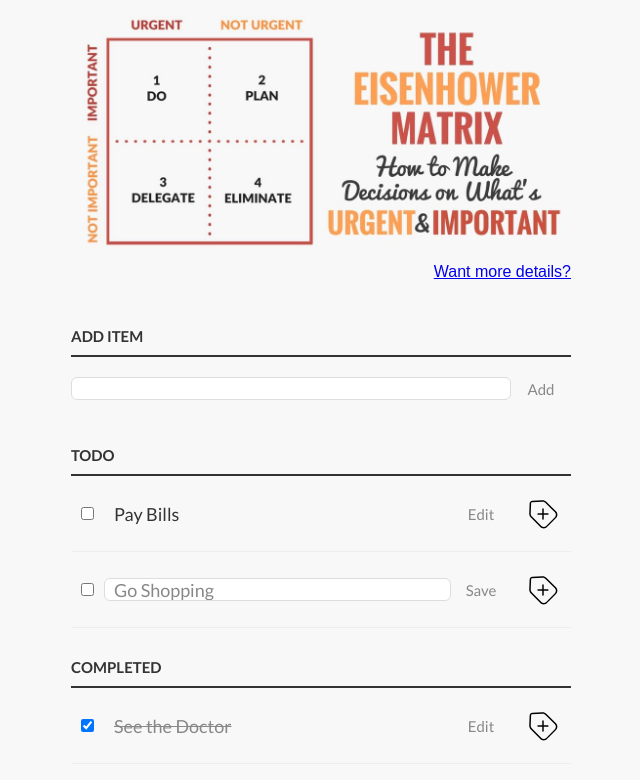
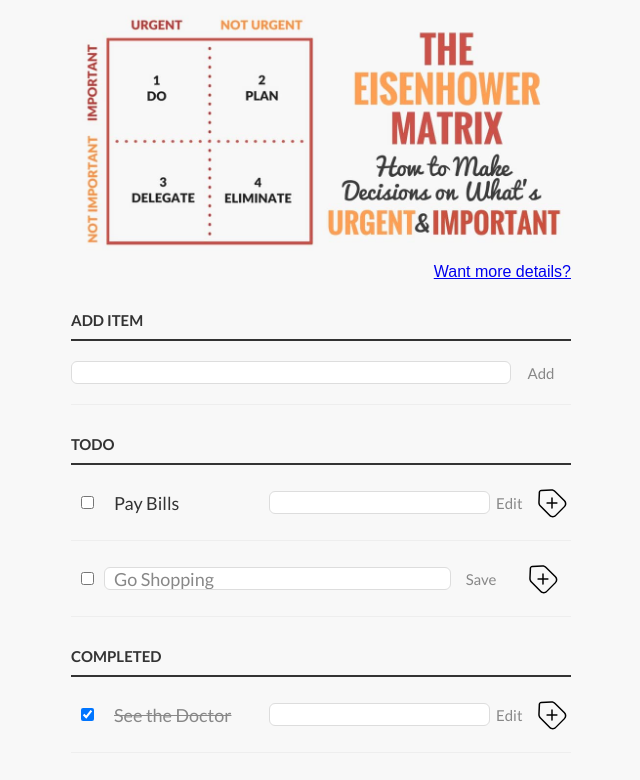
Before and after one commit to DmiTsa/clean-code-s1e1, a plain HTML site: page index.html in a window 1280 px wide. Shown: the whole page, without its empty margins (319-959 px from the left). Drawn offline with Linux system fonts and the light colour scheme.

Commit message:
refactor: add item

```diff
--- a/app.js
+++ b/app.js
@@ -8,7 +8,8 @@
 
 // Event handling, user interaction is what starts the code execution.
 
-var taskInput=document.getElementById("new-task");//Add a new task.
+const taskInput = document.querySelector('.task__new')
+
 var addButton=document.getElementsByTagName("button")[0];//first button
 var incompleteTaskHolder=document.getElementById("incompleteTasks");//ul of #incompleteTasks
 var completedTasksHolder=document.getElementById("completed-tasks");//completed-tasks
--- a/index.html
+++ b/index.html
@@ -14,13 +14,14 @@
   </div>
 
 <div class="main-container">
-  <p id='topSectionForAddingElementToList'>
-    <label for="new-task">Add Item</label>
-    <div class="task-row-wrapper">
-      <input id='new-task'class="task" type="text">
+    <h3>Add Item</h3>
+
+    <ul>
+      <li>
+        <input class="task task__new" type="text">
         <button>Add</button>
-    </div>
-  </p>
+      </li>
+    </ul>
 
     <h3>Todo</h3>
 
--- a/style.css
+++ b/style.css
@@ -8,6 +8,11 @@ body {
     display: block;
     width: 500px;
     margin: 0 auto;
+}
+
+ul {
+    margin:0;
+    padding: 0px;
 }
 
 /* #region HEADER  */
@@ -40,13 +45,17 @@ body {
     display: inline-block;
     flex-grow: 1
 }
-.task-row-wrapper {
+
+.task__new {
+    border: none;
+}
+
+/* .task-row-wrapper {
+
     display: flex;
-}
-ul {
-    margin:0;
-    padding: 0px;
-}
+} */
+
+
 li, h3 {
     list-style:none;
 }
@@ -65,9 +74,11 @@ button {
 button:hover {
     color: #3a3A3a;
 }
+
 /* Heading */
-h3,
-label[for='new-task'] {
+h3
+/* label[for='new-task'] */
+ {
     color: #333;
     font-weight: 700;
     font-size: 15px;
@@ -76,6 +87,7 @@ label[for='new-task'] {
     margin: 0;
     text-transform: uppercase;
 }
+
 input[type="text"] {
     margin: 0;
     font-size: 18px;
@@ -143,9 +155,6 @@ ul#completed-tasks label {
 }
 
 /* Edit Task */
-ul li input[type=text] {
-    display:none
-}
 
 ul li.editMode input[type=text] {
     display:inline-block;
```
Lines whose indentation alone changed are shown as unchanged.
